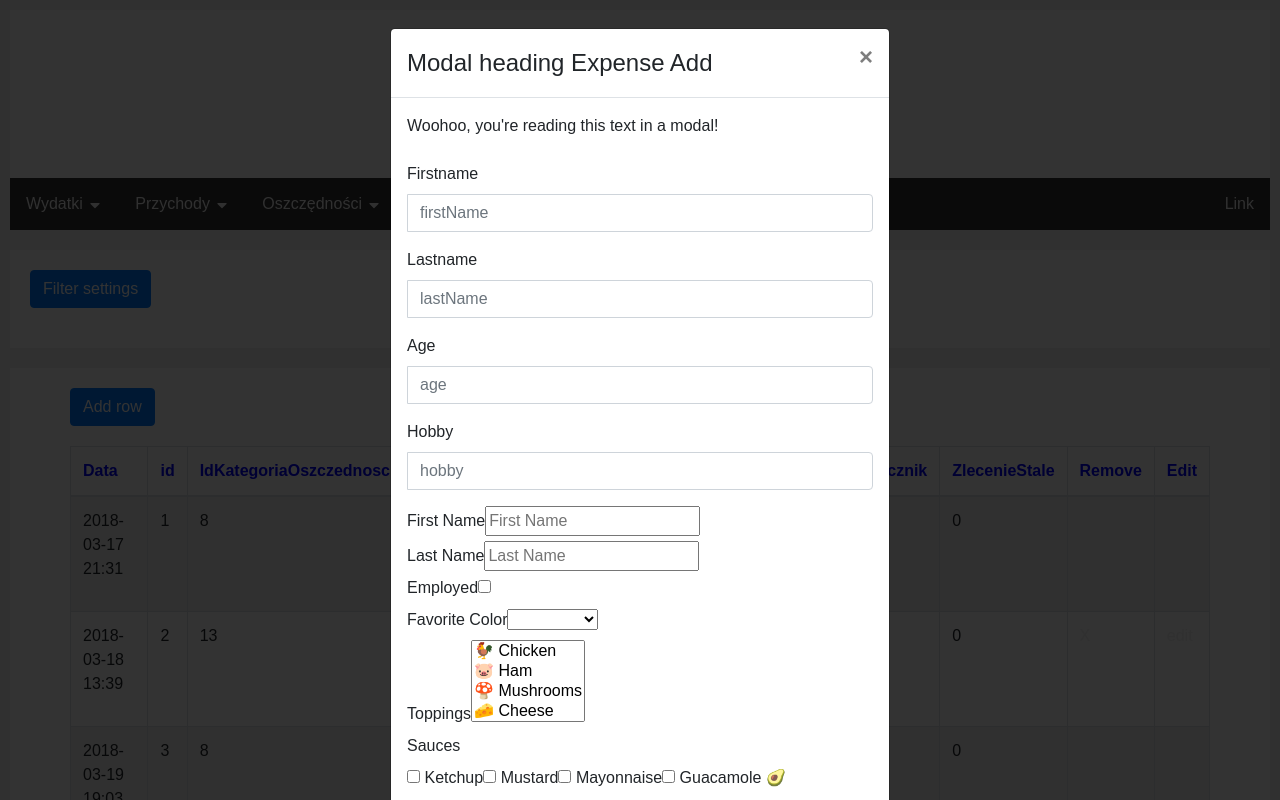
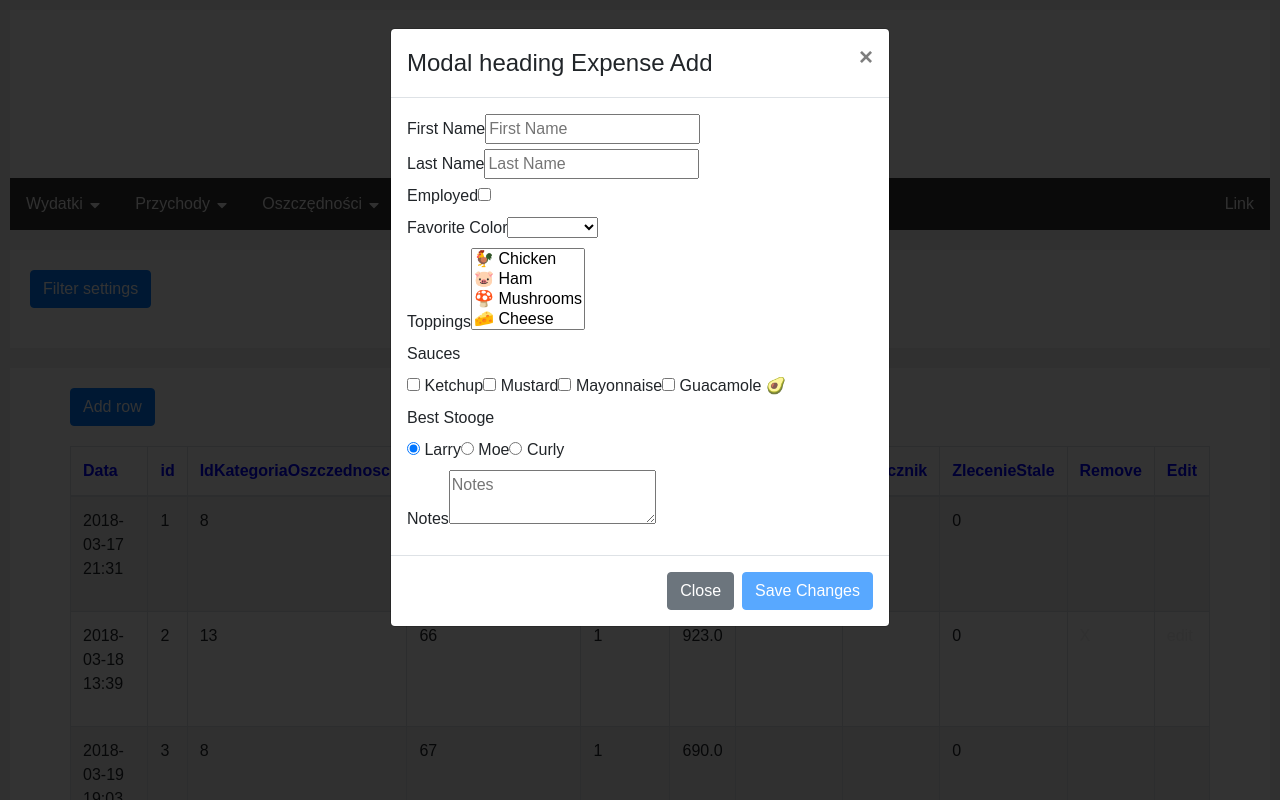
Before and after one commit to Nyweron/finances, a React (Create React App) app: page /expense in a window 1280 px wide. Both pictures are taken after a click on the button "Add row". Shown: the top 800 px of the page. Built offline with nearby package versions, Linux system fonts and the light colour scheme; data requests are answered from the project's data file.

Commit message:
Put react-final-form into Modal

```diff
--- a/src/component/expense/expenseAdd.js
+++ b/src/component/expense/expenseAdd.js
@@ -4,9 +4,9 @@ import Button from "react-bootstrap/Button";
 import { Form, Field } from "react-final-form";
 
 class ExpenseAdd extends Component {
-  state = {
-    show: this.props.show
-  };
+  state = {};
+
+  componentDidMount() {}
 
   saveData = addObj => {
     console.log("ExpenseAdd.saveData", addObj);
@@ -14,119 +14,23 @@ class ExpenseAdd extends Component {
 
   onSubmit = temp => {
     console.log("ExpenseAdd.onSubmit", temp);
+    this.props.handleClose();
   };
 
   render() {
-    console.log("ExpenseAddModal", this.props);
-    console.log("ExpenseAdd", this.state);
+    console.log("ExpenseAddProps", this.props);
     return (
       <>
+        <Form
+          onSubmit={this.onSubmit}
+          initialValues={{ stooge: "larry", employed: false }}
+          render={({ handleSubmit, form, submitting, pristine, values }) => (
             <Modal show={this.props.show} onHide={this.props.handleClose}>
+              <form onSubmit={handleSubmit}>
                 <Modal.Header closeButton>
                   <Modal.Title>Modal heading Expense Add</Modal.Title>
                 </Modal.Header>
                 <Modal.Body>
-            Woohoo, you're reading this text in a modal!
-            <div>
-              {/* */}
-              <br />
-              <form>
-                <div className="form-group">
-                  <label htmlFor="name" className="cols-sm-2 control-label">
-                    Firstname
-                  </label>
-                  <div className="cols-sm-5">
-                    <div className="input-group">
-                      <span className="input-group-addon">
-                        <i className="fa fa-user fa" aria-hidden="true" />
-                      </span>
-                      <input
-                        type="text"
-                        className="form-control"
-                        placeholder="firstName"
-                        name="firstName"
-                        value={this.props.firstName}
-                        onChange={this.props.handleChange}
-                      />
-                    </div>
-                  </div>
-                </div>
-                <div className="form-group">
-                  <label htmlFor="name" className="cols-sm-2 control-label">
-                    Lastname
-                  </label>
-                  <div className="cols-sm-5">
-                    <div className="input-group">
-                      <span className="input-group-addon">
-                        <i className="fa fa-user fa" aria-hidden="true" />
-                      </span>
-                      <input
-                        type="text"
-                        className="form-control"
-                        placeholder="lastName"
-                        name="lastName"
-                        value={this.props.lastName}
-                        onChange={this.props.handleChange}
-                      />
-                    </div>
-                  </div>
-                </div>
-                <div className="form-group">
-                  <label htmlFor="name" className="cols-sm-2 control-label">
-                    Age
-                  </label>
-                  <div className="cols-sm-5">
-                    <div className="input-group">
-                      <span className="input-group-addon">
-                        <i className="fa fa-user fa" aria-hidden="true" />
-                      </span>
-                      <input
-                        type="number"
-                        className="form-control"
-                        placeholder="age"
-                        name="age"
-                        min="0"
-                        max="100"
-                        value={this.props.age}
-                        onChange={this.props.handleChange}
-                      />
-                    </div>
-                  </div>
-                </div>
-                <div className="form-group">
-                  <label htmlFor="name" className="cols-sm-2 control-label">
-                    Hobby
-                  </label>
-                  <div className="cols-sm-5">
-                    <div className="input-group">
-                      <span className="input-group-addon">
-                        <i className="fa fa-user fa" aria-hidden="true" />
-                      </span>
-                      <input
-                        type="text"
-                        className="form-control"
-                        placeholder="hobby"
-                        name="hobby"
-                        value={this.props.hobby}
-                        onChange={this.props.handleChange}
-                      />
-                    </div>
-                  </div>
-                </div>
-              </form>
-              {/* */}
-            </div>
-            <Form
-              onSubmit={this.onSubmit}
-              initialValues={{ stooge: "larry", employed: false }}
-              render={({
-                handleSubmit,
-                form,
-                submitting,
-                pristine,
-                values
-              }) => (
-                <form onSubmit={handleSubmit}>
                   <div>
                     <label>First Name</label>
                     <Field
@@ -250,32 +154,29 @@ class ExpenseAdd extends Component {
                       placeholder="Notes"
                     />
                   </div>
-                  <div className="buttons">
-                    <button type="submit" disabled={submitting || pristine}>
-                      Submit
-                    </button>
-                    <button
+                </Modal.Body>
+                <Modal.Footer>
+                  <Button
+                    variant="secondary"
                     type="button"
                     onClick={form.reset}
+                  >
+                    Close
+                  </Button>
+                  <Button
+                    variant="primary"
+                    type="submit"
                     disabled={submitting || pristine}
                   >
-                      Reset
-                    </button>
-                  </div>
-                  <pre>{JSON.stringify(values, 0, 2)}</pre>
+                    Save Changes
+                  </Button>
+
+                  {/* <pre>{JSON.stringify(values, 0, 2)}</pre> */}
+                </Modal.Footer>
               </form>
+            </Modal>
           )}
         />
-          </Modal.Body>
-          <Modal.Footer>
-            <Button variant="secondary" onClick={this.props.handleClose}>
-              Close
-            </Button>
-            <Button variant="primary" onClick={this.saveData}>
-              Save Changes
-            </Button>
-          </Modal.Footer>
-        </Modal>
       </>
     );
   }
```
Lines whose indentation alone changed are shown as unchanged.
